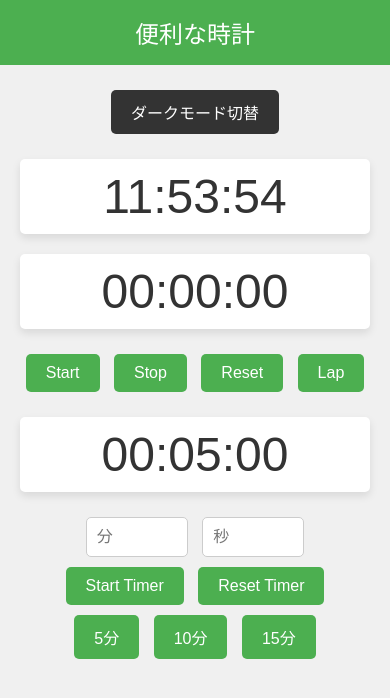
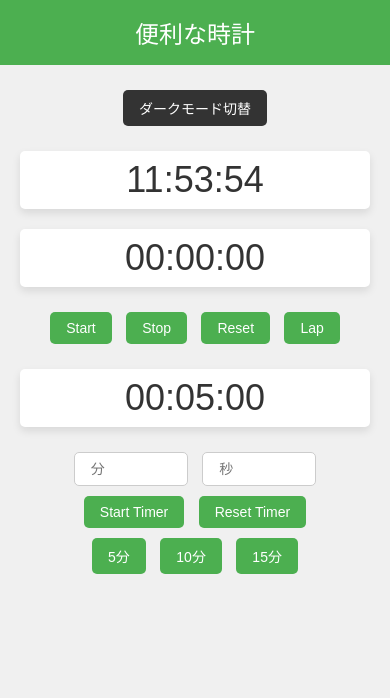
Before and after one commit to IMU3146/clock, a plain HTML site: page index.html in a window 390 px wide. Drawn offline with Linux system fonts and the light colour scheme.

Commit message:
Update index.html

```diff
--- a/index.html
+++ b/index.html
@@ -133,6 +133,29 @@
 
         #toggleDarkMode:hover {
             background-color: #555555;
+        }
+
+        /* スマートフォン向けのスタイル */
+        @media screen and (max-width: 600px) {
+            #clock, #stopwatch, #timer {
+                font-size: 36px;
+                padding: 8px;
+            }
+
+            .controls button, .controls input {
+                font-size: 14px;
+                padding: 8px 16px;
+            }
+
+            #laps li {
+                font-size: 18px;
+                padding: 8px;
+            }
+
+            .preset, #toggleDarkMode {
+                font-size: 14px;
+                padding: 8px 16px;
+            }
         }
     </style>
 </head>
```
